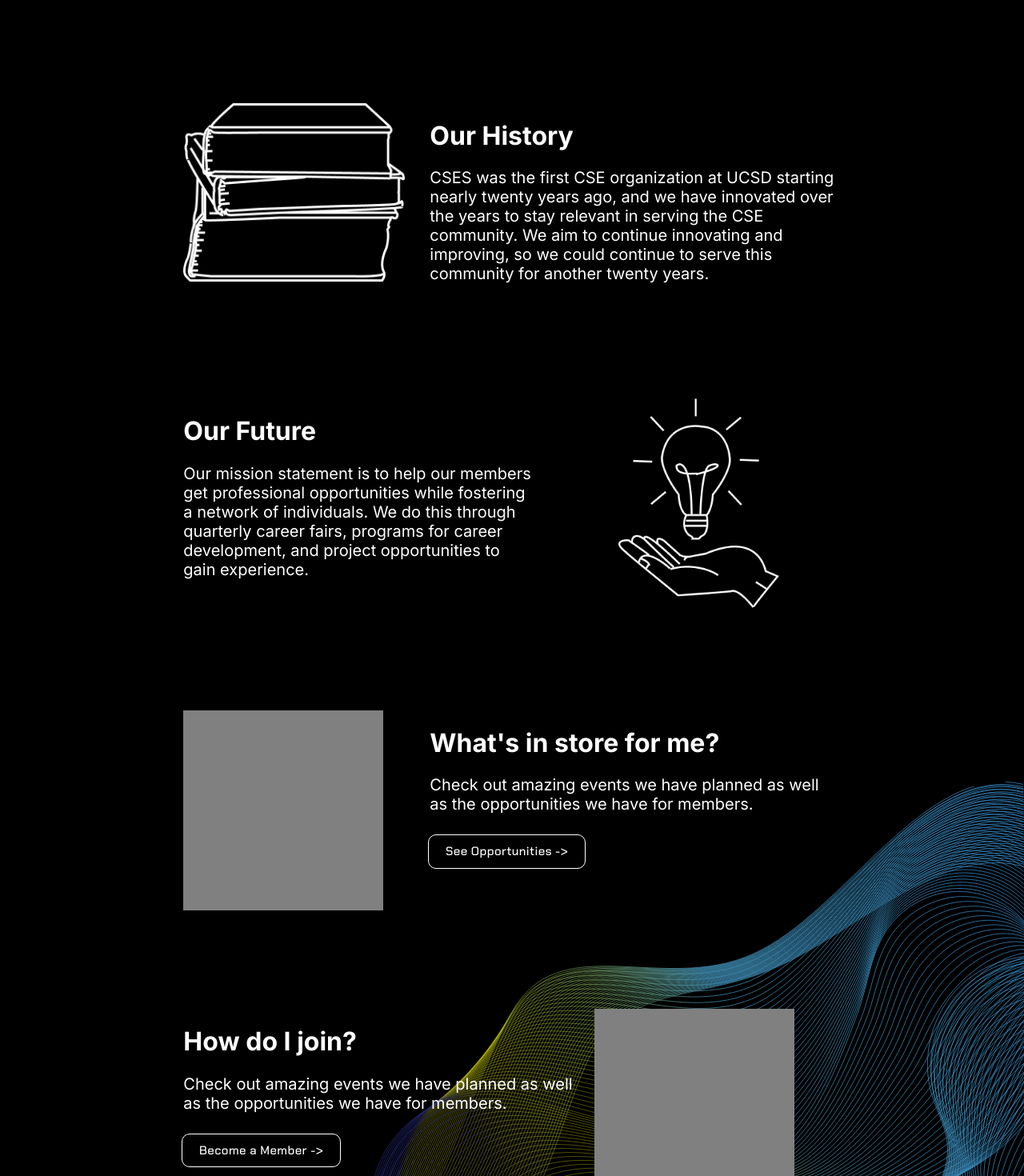
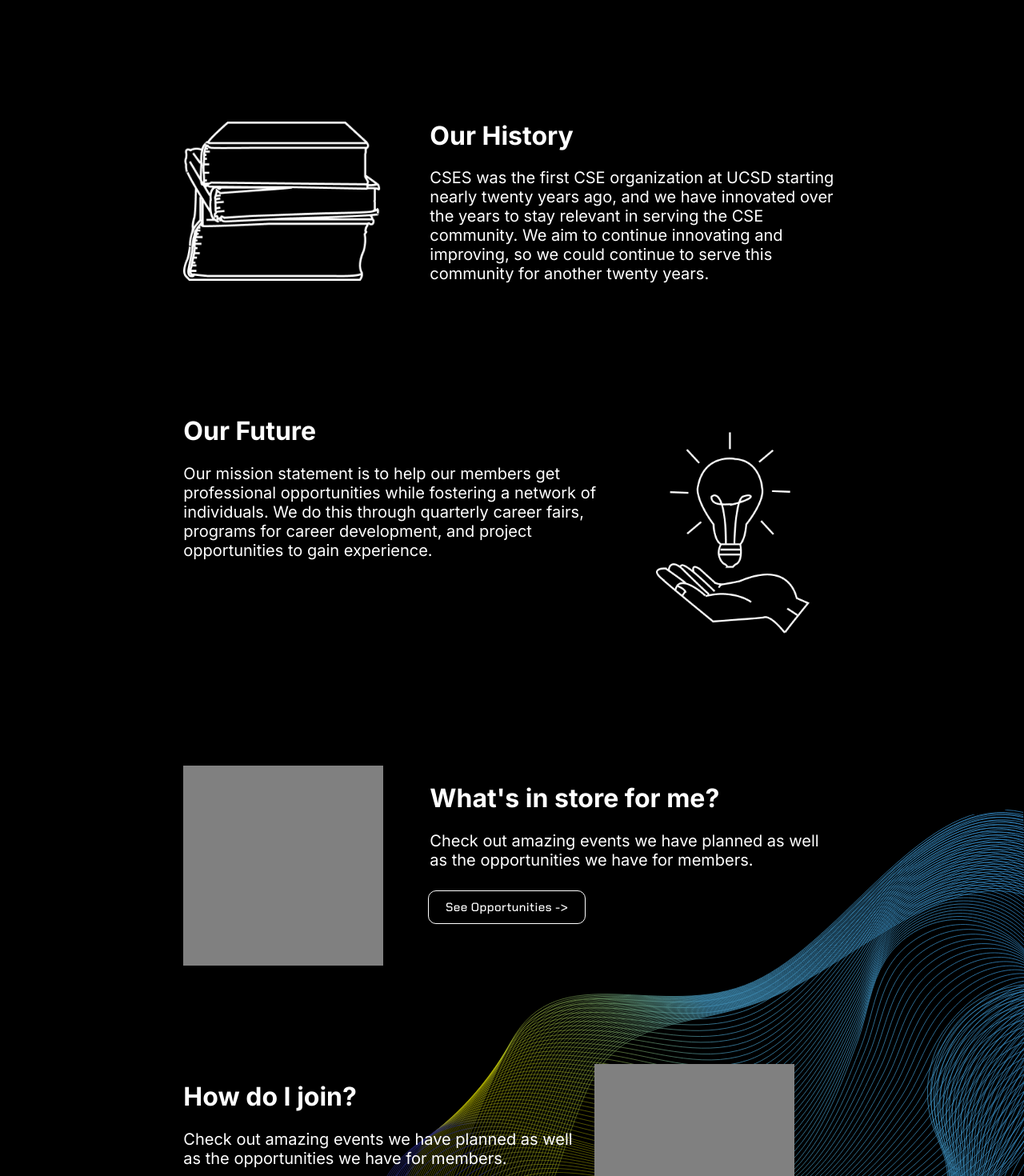
Before and after one commit to Will-Hsu/cses_webdev, a React (Create React App) app in the folder frontend/: page /about in a window 1280 px wide. Shown: the part 740-2210 px from the top of the page at 80% size. Built offline with nearby package versions, Linux system fonts and the light colour scheme; no server answers; what @2toad/profanity would draw is missing.

Commit message:
fix responsiveness for about

```diff
--- a/frontend/src/components/About/About.tsx
+++ b/frontend/src/components/About/About.tsx
@@ -25,7 +25,19 @@ const About = () => {
         </Box>
         <Container maxWidth="xl" sx={styles.body}>
           <Grid container sx={{ marginTop: '10%', display: 'flex', justifyContent: 'center' }}>
-            <Grid item sm={6} md={4} lg={3}>
+            <Grid
+              item
+              sm={6}
+              md={4}
+              lg={3}
+              sx={{
+                paddingRight: {
+                  xs: '0%',
+                  sm: '5%',
+                },
+                textAlign: 'right',
+              }}
+            >
               <img src={blankPhoto} alt="img" />
             </Grid>
             <Grid item sm={6} md={5} lg={5}>
@@ -47,7 +59,7 @@ const About = () => {
                   WHAT IS CSES?
                 </h1>
               </Box>
-              <p style={{ color: 'white', fontSize: '20px' }}>
+              <p style={{ color: 'white', fontSize: '20px', width: '90%' }}>
                 CSES is the Computer Science and Engineering Society at UCSD that focuses on the
                 professional development of CSE students and students interested in computing
                 through various programs and career development events.
@@ -67,11 +79,16 @@ const About = () => {
             WHAT DO WE DO?
           </h1>
           <Grid container sx={{ marginTop: '10%', display: 'flex', justifyContent: 'center' }}>
-            <Grid item sm={5} lg={3}>
-              <img src={books} alt="img" style={{ width: '90%' }} />
+            <Grid item sm={4} lg={3} sx={{ display: 'flex', alignItems: 'center' }}>
+              <img src={books} alt="img" style={{ width: '80%' }} />
             </Grid>
-            <Grid item sm={6} lg={5}>
-              <Box sx={{ color: 'white', textAlign: { lg: 'left', sm: 'left', xs: 'center' } }}>
+            <Grid item sm={5} lg={5}>
+              <Box
+                sx={{
+                  color: 'white',
+                  textAlign: { lg: 'left', sm: 'left', xs: 'center' },
+                }}
+              >
                 <h1>Our History</h1>
               </Box>
               <p style={{ color: 'white', fontSize: '20px' }}>
@@ -84,18 +101,23 @@ const About = () => {
           </Grid>
           {!isSmallScreen && (
             <Grid container sx={{ marginTop: '10%', display: 'flex', justifyContent: 'center' }}>
-              <Grid item sm={6.5} lg={5}>
-                <Box sx={{ color: 'white', textAlign: { lg: 'left', sm: 'left', xs: 'center' } }}>
+              <Grid item sm={5.5} lg={5.5}>
+                <Box
+                  sx={{
+                    color: 'white',
+                    textAlign: { lg: 'left', sm: 'left', xs: 'center' },
+                  }}
+                >
                   <h1>Our Future</h1>
                 </Box>
-                <p style={{ color: 'white', width: '85%', fontSize: '20px' }}>
+                <p style={{ color: 'white', fontSize: '20px' }}>
                   Our mission statement is to help our members get professional opportunities while
                   fostering a network of individuals. We do this through quarterly career fairs,
                   programs for career development, and project opportunities to gain experience.
                 </p>
               </Grid>
-              <Grid item sm={4.5} lg={3}>
-                <img src={lightBulb} alt="img" style={{ marginLeft: '10%', width: '65%' }} />
+              <Grid item sm={3.5} lg={2.5} sx={{ display: 'flex', alignItems: 'center' }}>
+                <img src={lightBulb} alt="img" style={{ marginLeft: '10%', height: '75%' }} />
               </Grid>
             </Grid>
           )}
@@ -116,11 +138,12 @@ const About = () => {
               </Grid>
             </Grid>
           )}
+
           <Grid container sx={{ marginTop: '10%', display: 'flex', justifyContent: 'center' }}>
-            <Grid item sm={5} lg={3}>
+            <Grid item sm={4} lg={3} sx={{ display: 'flex', alignItems: 'center' }}>
               <div style={{ width: '250px', height: '250px', backgroundColor: 'grey' }}></div>
             </Grid>
-            <Grid item sm={6} lg={5}>
+            <Grid item sm={5} lg={5}>
               <Box
                 sx={{
                   color: 'white',
@@ -153,7 +176,7 @@ const About = () => {
           </Grid>
           {!isSmallScreen && (
             <Grid container sx={{ marginTop: '10%', display: 'flex', justifyContent: 'center' }}>
-              <Grid item sm={6.5} lg={5}>
+              <Grid item sm={5} lg={5}>
                 <Box sx={{ color: 'white', textAlign: { lg: 'left', sm: 'center', xs: 'center' } }}>
                   <h1>How do I join?</h1>
                 </Box>
@@ -177,7 +200,7 @@ const About = () => {
                   </Box>
                 </Box>
               </Grid>
-              <Grid item sm={4.5} lg={3}>
+              <Grid item sm={4} lg={3} sx={{ display: 'flex', alignItems: 'center' }}>
                 <div style={{ width: '250px', height: '250px', backgroundColor: 'grey' }}></div>
               </Grid>
             </Grid>
```
